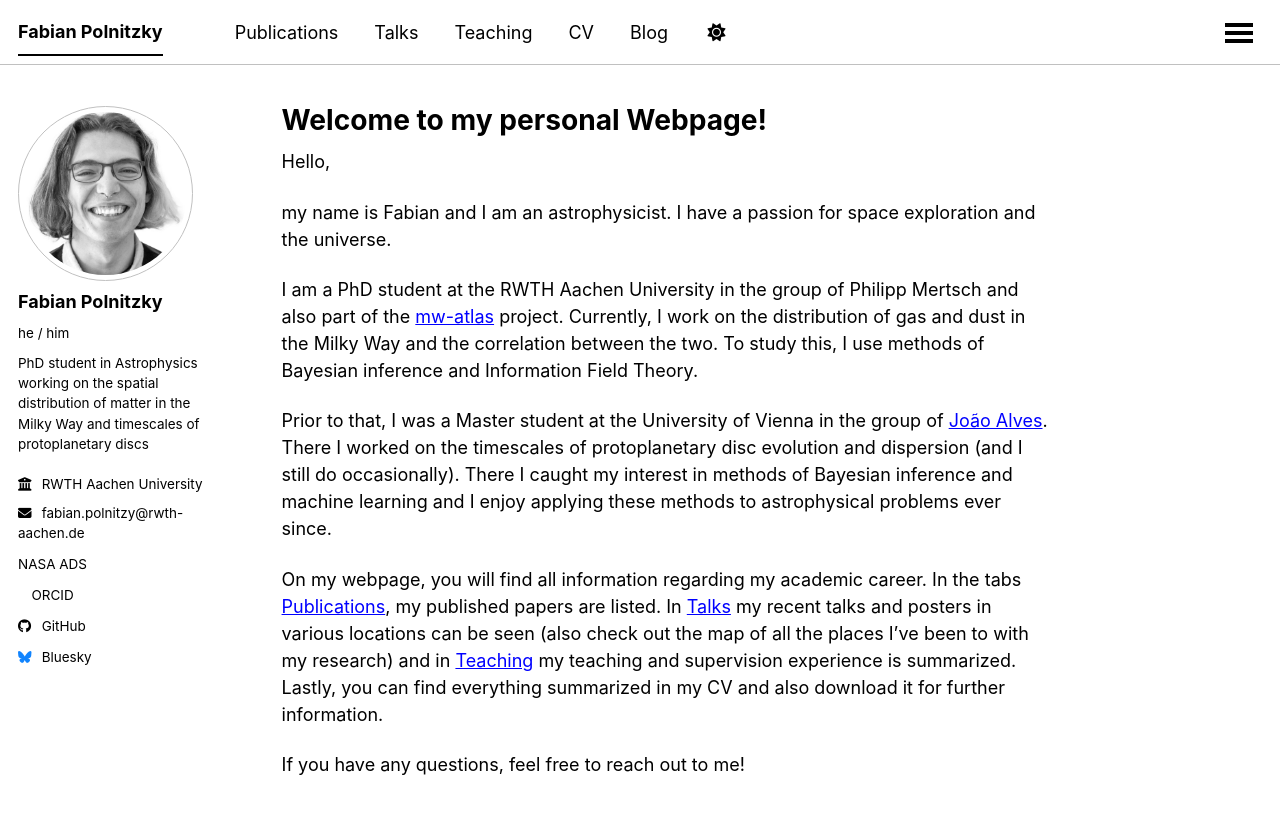
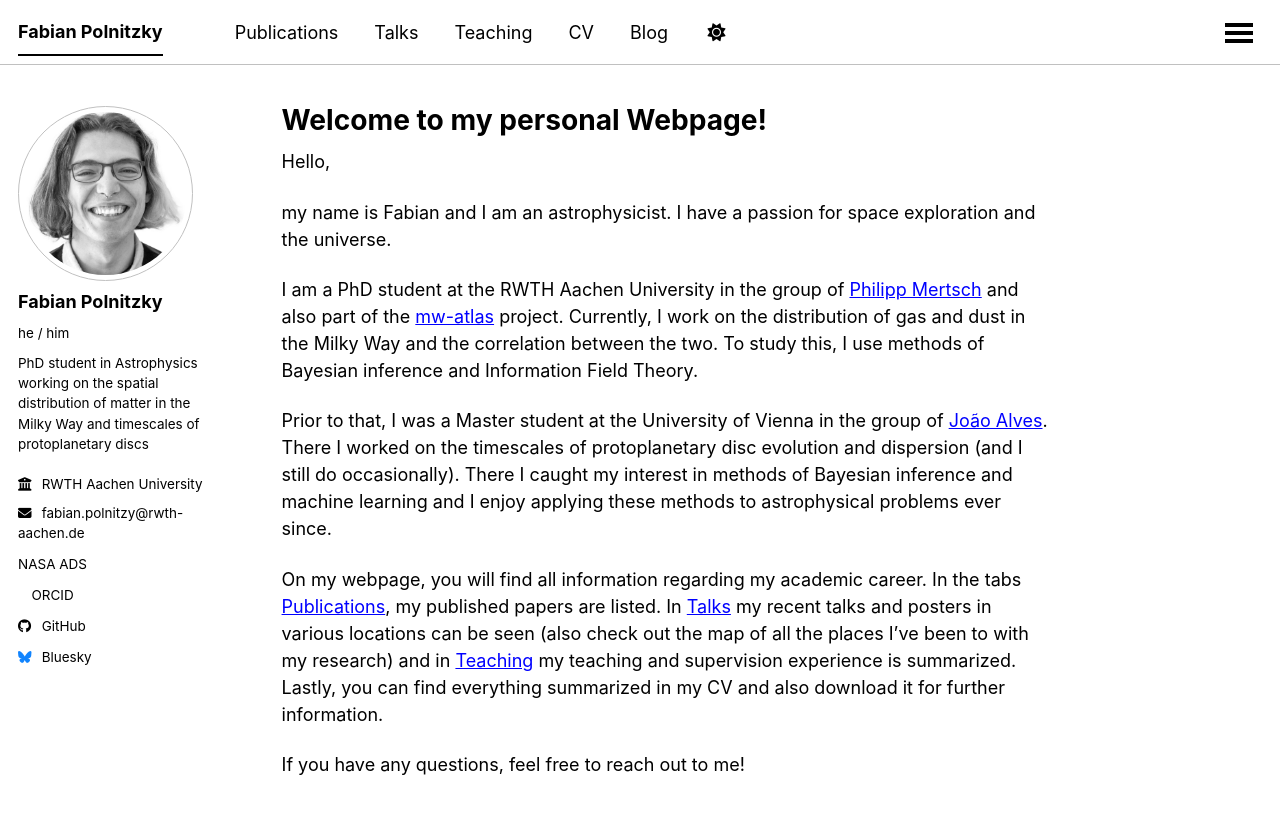
Before and after one commit to fabianpolnitzky/fabianpolnitzky.github.io, a Jekyll site: the page built from _pages/about.md, in a window 1280 px wide and 1091 px high. Shown: the top 829 px of the window. Built offline with Jekyll 4.4.1, drawn with Linux system fonts in a browser that asks for light colours; a style sheet for code colours, icons or effects is not loaded; part of the change alters nothing that is shown; grey boxes are pictures that could not be loaded.

```diff
--- a/_pages/about.md
+++ b/_pages/about.md
@@ -13,7 +13,7 @@ Hello,
 
 my name is Fabian and I am an astrophysicist. I have a passion for space exploration and the universe.
 
-I am a PhD student at the RWTH Aachen University in the group of Philipp Mertsch and also part of the [mw-atlas](https://mw-atlas.eu/) project. Currently, I work on the distribution of gas and dust in the Milky Way and the correlation between the two. To study this, I use methods of Bayesian inference and Information Field Theory.
+I am a PhD student at the RWTH Aachen University in the group of [Philipp Mertsch](https://web.physik.rwth-aachen.de/user/pmertsch/) and also part of the [mw-atlas](https://mw-atlas.eu/) project. Currently, I work on the distribution of gas and dust in the Milky Way and the correlation between the two. To study this, I use methods of Bayesian inference and Information Field Theory.
 
 Prior to that, I was a Master student at the University of Vienna in the group of [João Alves](https://joaoalves.org/). There I worked on the timescales of protoplanetary disc evolution and dispersion (and I still do occasionally). There I caught my interest in methods of Bayesian inference and machine learning and I enjoy applying these methods to astrophysical problems ever since.
 
```
